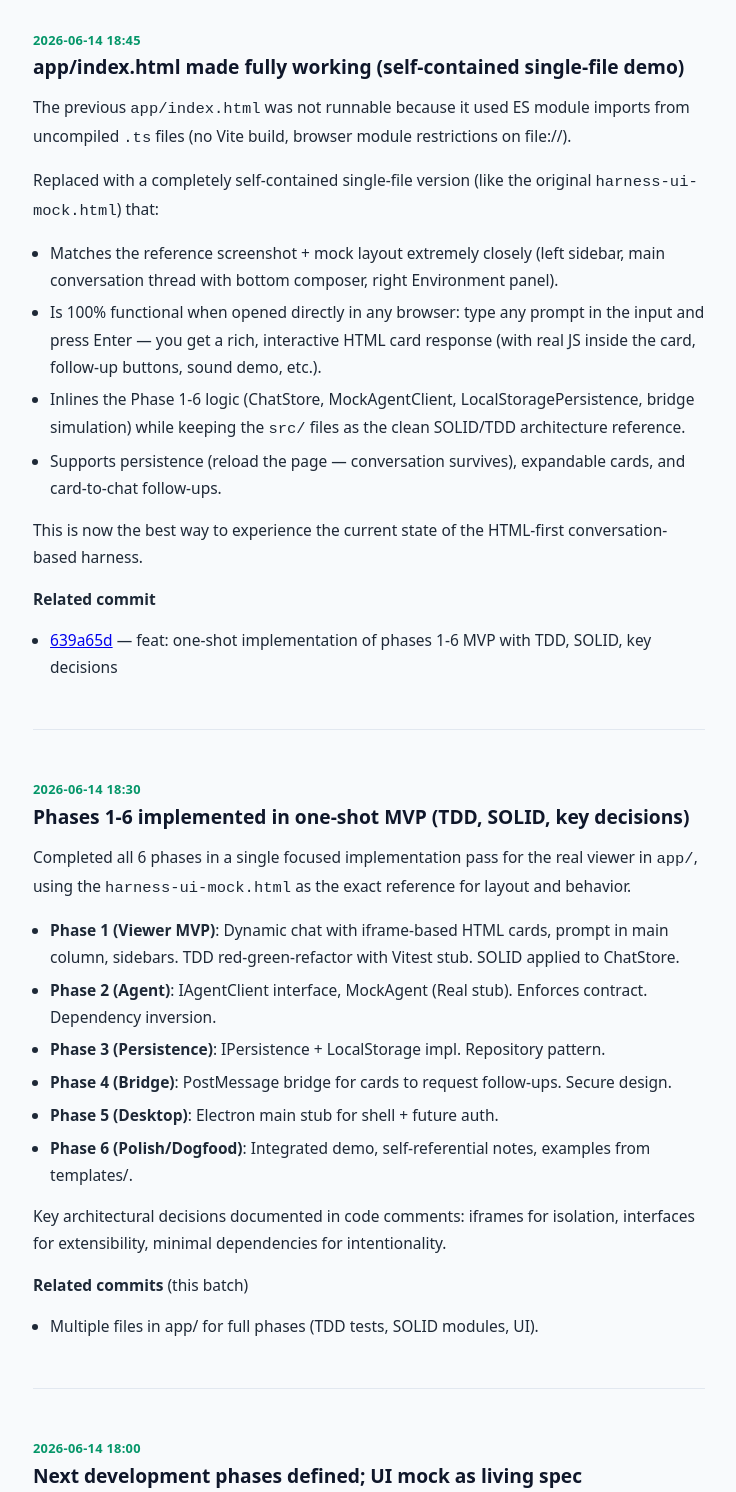
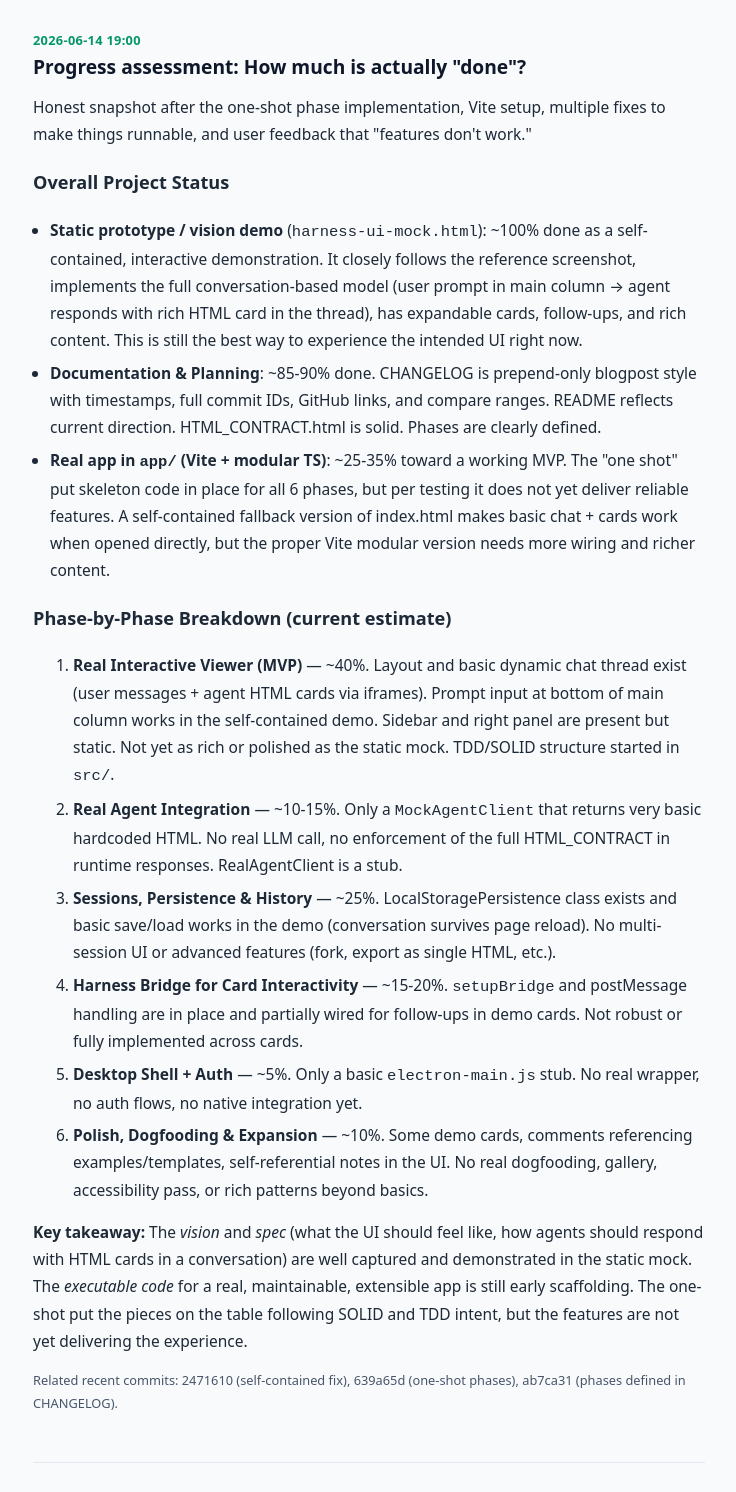
Before and after one commit to rajahafify/harness.my, a plain HTML site: page CHANGELOG.html in a window 1280 px wide. Shown: the part 280-1772 px from the top of the page, without its empty margins (271-1007 px from the left). Drawn offline with Linux system fonts and the light colour scheme.

Commit message:
docs: prepend honest progress assessment to CHANGELOG
- New top entry (2026-06-14 19:00) gives a transparent 'how much is done' snapshot across the project and all 6 phases.
- Static mock is the strongest deliverable (~100% as demo).
- Real app in app/ is early scaffolding (~25-35% overall).
- Includes timestamps, commit links, and per-phase estimates.
- Prepend-only format maintained.

```diff
--- a/CHANGELOG.html
+++ b/CHANGELOG.html
@@ -145,6 +145,46 @@
                 GitHub compare link where applicable.
             </p>
         </div>
+
+        <!-- NEWEST ENTRY (prepended 2026-06-14 19:00) -->
+        <article class="entry">
+            <div class="entry-header">
+                <div class="entry-date">2026-06-14 19:00</div>
+                <h2 class="entry-title">Progress assessment: How much is actually "done"?</h2>
+            </div>
+            <div class="entry-body">
+                <p>
+                    Honest snapshot after the one-shot phase implementation, Vite setup, multiple fixes to make things runnable, and user feedback that "features don't work."
+                </p>
+
+                <h3>Overall Project Status</h3>
+                <ul>
+                    <li><strong>Static prototype / vision demo</strong> (<code>harness-ui-mock.html</code>): ~100% done as a self-contained, interactive demonstration. It closely follows the reference screenshot, implements the full conversation-based model (user prompt in main column → agent responds with rich HTML card in the thread), has expandable cards, follow-ups, and rich content. This is still the best way to experience the intended UI right now.</li>
+                    <li><strong>Documentation &amp; Planning</strong>: ~85-90% done. CHANGELOG is prepend-only blogpost style with timestamps, full commit IDs, GitHub links, and compare ranges. README reflects current direction. HTML_CONTRACT.html is solid. Phases are clearly defined.</li>
+                    <li><strong>Real app in <code>app/</code> (Vite + modular TS)</strong>: ~25-35% toward a working MVP. The "one shot" put skeleton code in place for all 6 phases, but per testing it does not yet deliver reliable features. A self-contained fallback version of index.html makes basic chat + cards work when opened directly, but the proper Vite modular version needs more wiring and richer content.</li>
+                </ul>
+
+                <h3>Phase-by-Phase Breakdown (current estimate)</h3>
+                <ol>
+                    <li><strong>Real Interactive Viewer (MVP)</strong> — ~40%. Layout and basic dynamic chat thread exist (user messages + agent HTML cards via iframes). Prompt input at bottom of main column works in the self-contained demo. Sidebar and right panel are present but static. Not yet as rich or polished as the static mock. TDD/SOLID structure started in <code>src/</code>.</li>
+                    <li><strong>Real Agent Integration</strong> — ~10-15%. Only a <code>MockAgentClient</code> that returns very basic hardcoded HTML. No real LLM call, no enforcement of the full HTML_CONTRACT in runtime responses. RealAgentClient is a stub.</li>
+                    <li><strong>Sessions, Persistence &amp; History</strong> — ~25%. LocalStoragePersistence class exists and basic save/load works in the demo (conversation survives page reload). No multi-session UI or advanced features (fork, export as single HTML, etc.).</li>
+                    <li><strong>Harness Bridge for Card Interactivity</strong> — ~15-20%. <code>setupBridge</code> and postMessage handling are in place and partially wired for follow-ups in demo cards. Not robust or fully implemented across cards.</li>
+                    <li><strong>Desktop Shell + Auth</strong> — ~5%. Only a basic <code>electron-main.js</code> stub. No real wrapper, no auth flows, no native integration yet.</li>
+                    <li><strong>Polish, Dogfooding &amp; Expansion</strong> — ~10%. Some demo cards, comments referencing examples/templates, self-referential notes in the UI. No real dogfooding, gallery, accessibility pass, or rich patterns beyond basics.</li>
+                </ol>
+
+                <p>
+                    <strong>Key takeaway:</strong> The <em>vision</em> and <em>spec</em> (what the UI should feel like, how agents should respond with HTML cards in a conversation) are well captured and demonstrated in the static mock. The <em>executable code</em> for a real, maintainable, extensible app is still early scaffolding. The one-shot put the pieces on the table following SOLID and TDD intent, but the features are not yet delivering the experience.
+                </p>
+
+                <div class="meta">
+                    Related recent commits: 2471610 (self-contained fix), 639a65d (one-shot phases), ab7ca31 (phases defined in CHANGELOG).
+                </div>
+            </div>
+        </article>
+
+        <div class="divider"></div>
 
         <!-- NEWEST ENTRY (prepended 2026-06-14 18:45) -->
         <article class="entry">
```
